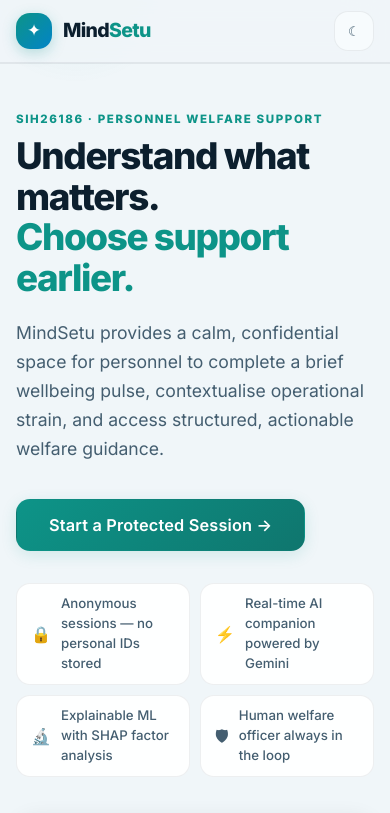
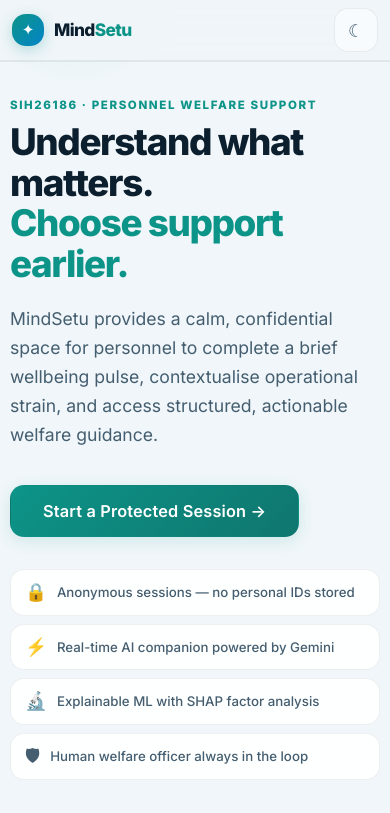
Before and after one commit to Parthab-ui/MindSetu-SIH26, a React (Vite) app in the folder frontend/: page / in a window 390 px wide. Shown: the top 813 px of the page. Built offline with nearby package versions, Linux system fonts and the light colour scheme; no server answers.

Commit message:
feat(responsive): implement phone and tablet responsive layout, touch UX, and viewport-fit support

```diff
--- a/frontend/index.html
+++ b/frontend/index.html
@@ -3,7 +3,7 @@
   <head>
     <meta charset="UTF-8" />
     <link rel="icon" type="image/svg+xml" href="/favicon.svg" />
-    <meta name="viewport" content="width=device-width, initial-scale=1.0" />
+    <meta name="viewport" content="width=device-width, initial-scale=1.0, viewport-fit=cover" />
     <meta name="description" content="MindSetu — explainable personnel welfare support for SIH26186." />
     <meta name="theme-color" content="#0f766e" />
     <link rel="preconnect" href="https://fonts.googleapis.com" />
--- a/frontend/src/components/screens/HomeScreen.jsx
+++ b/frontend/src/components/screens/HomeScreen.jsx
@@ -66,33 +66,17 @@
           </button>
 
           {/* Trust chips */}
-          <div
-            style={{
-              display: "grid",
-              gridTemplateColumns: "1fr 1fr",
-              gap: "10px",
-              maxWidth: "520px",
-            }}
-          >
+          <div className="trust-grid">
             {trustItems.map((item, i) => (
               <div
                 key={i}
+                className="trust-card"
                 style={{
-                  display: "flex",
-                  alignItems: "center",
-                  gap: "10px",
-                  padding: "10px 14px",
-                  borderRadius: "var(--radius-md)",
-                  background: "var(--bg-surface-card)",
-                  border: "1px solid var(--border-subtle)",
-                  fontSize: "0.83rem",
-                  color: "var(--text-secondary)",
-                  fontWeight: 500,
                   animation: `slideUp ${360 + i * 60}ms cubic-bezier(0.2,0.8,0.2,1) both`,
                 }}
               >
-                <span style={{ fontSize: "1rem", flexShrink: 0 }}>{item.icon}</span>
-                {item.text}
+                <span className="trust-icon">{item.icon}</span>
+                <span className="trust-text">{item.text}</span>
               </div>
             ))}
           </div>
--- a/frontend/src/components/screens/StartScreen.jsx
+++ b/frontend/src/components/screens/StartScreen.jsx
@@ -96,7 +96,7 @@
             </div>
           )}
 
-          <div style={{ display: "flex", justifyContent: "space-between", alignItems: "center", marginTop: "8px" }}>
+          <div className="screen-actions-wrap">
             <button type="button" className="btn btn-ghost" onClick={onCancel} disabled={loading}>
               ← Back
             </button>
--- a/frontend/src/components/screens/WellnessScreen.jsx
+++ b/frontend/src/components/screens/WellnessScreen.jsx
@@ -117,7 +117,7 @@
         </div>
       )}
 
-      <div style={{ display: "flex", justifyContent: "space-between", alignItems: "center", marginTop: "32px" }}>
+      <div className="screen-actions-wrap">
         <button type="button" className="btn btn-ghost" onClick={onBack} disabled={loading}>
           ← Back
         </button>
--- a/frontend/src/components/screens/WorkloadScreen.jsx
+++ b/frontend/src/components/screens/WorkloadScreen.jsx
@@ -121,7 +121,7 @@
           </div>
         )}
 
-        <div style={{ display: "flex", justifyContent: "space-between", alignItems: "center", marginTop: "8px" }}>
+        <div className="screen-actions-wrap">
           <button type="button" className="btn btn-ghost" onClick={onBack} disabled={loading}>
             ← Back
           </button>
--- a/frontend/src/styles/components.css
+++ b/frontend/src/styles/components.css
@@ -55,8 +55,8 @@
 
 /* ── App Shell & Layout ────────────────────────────────────────── */
 .app-shell {
-
   min-height: 100vh;
+  min-height: 100dvh;
   display: flex;
   flex-direction: column;
   background-color: var(--bg-app);
@@ -64,6 +64,8 @@
   font-family: var(--font-sans);
   position: relative;
   overflow-x: hidden;
+  padding-left: var(--safe-area-left, 0px);
+  padding-right: var(--safe-area-right, 0px);
 }
 
 /* Ambient background orbs */
@@ -100,7 +102,7 @@
   width: 100%;
   max-width: 1100px;
   margin: 0 auto;
-  padding: 36px 24px 72px;
+  padding: 32px 24px 64px;
   flex: 1;
 }
 
@@ -163,20 +165,22 @@
   display: flex;
   align-items: center;
   justify-content: space-between;
-  padding: 13px 28px;
+  padding: max(12px, var(--safe-area-top, 0px)) 24px 12px;
   background: var(--nav-backdrop);
   backdrop-filter: blur(20px);
   -webkit-backdrop-filter: blur(20px);
   border-bottom: 1px solid var(--border-subtle);
   box-shadow: 0 1px 0 var(--border-subtle);
+  gap: 12px;
 }
 
 .brand-wrapper {
   display: flex;
   align-items: center;
-  gap: 11px;
+  gap: 10px;
   cursor: pointer;
   text-decoration: none;
+  min-height: var(--touch-target-min, 44px);
 }
 
 .brand-logo {
@@ -195,10 +199,11 @@
 }
 
 .brand-text {
-  font-size: 1.22rem;
+  font-size: 1.20rem;
   font-weight: 800;
   letter-spacing: -0.035em;
   color: var(--text-primary);
+  white-space: nowrap;
 }
 
 .brand-text span {
@@ -208,7 +213,7 @@
 .topbar-actions {
   display: flex;
   align-items: center;
-  gap: 10px;
+  gap: 8px;
 }
 
 .session-indicator {
@@ -223,6 +228,7 @@
   font-weight: 700;
   color: var(--primary);
   letter-spacing: 0.03em;
+  white-space: nowrap;
 }
 
 .session-pulse {
@@ -232,6 +238,7 @@
   background-color: var(--primary);
   box-shadow: 0 0 8px var(--primary);
   animation: pulse-dot 2s infinite ease-in-out;
+  flex-shrink: 0;
 }
 
 @keyframes pulse-dot {
@@ -242,27 +249,34 @@
 /* ── Stepper Navigation ──────────────────────────────────────── */
 .stepper-nav {
   position: sticky;
-  top: 62px;
+  top: 58px;
   z-index: 30;
   display: flex;
   align-items: center;
-  justify-content: center;
-  gap: 4px;
-  padding: 10px 20px;
+  justify-content: flex-start;
+  gap: 6px;
+  padding: 8px 20px;
   background: var(--nav-backdrop);
   backdrop-filter: blur(14px);
   -webkit-backdrop-filter: blur(14px);
   border-bottom: 1px solid var(--border-subtle);
   overflow-x: auto;
+  -webkit-overflow-scrolling: touch;
   scrollbar-width: none;
 }
 .stepper-nav::-webkit-scrollbar { display: none; }
 
+@media (min-width: 860px) {
+  .stepper-nav {
+    justify-content: center;
+  }
+}
+
 .stepper-tab {
   display: flex;
   align-items: center;
   gap: 7px;
-  padding: 7px 16px;
+  padding: 8px 16px;
   border-radius: var(--radius-full);
   font-size: 0.80rem;
   font-weight: 600;
@@ -273,6 +287,9 @@
   white-space: nowrap;
   cursor: pointer;
   letter-spacing: 0.01em;
+  min-height: 38px;
+  touch-action: manipulation;
+  flex-shrink: 0;
 }
 
 .stepper-tab:hover:not(:disabled) {
@@ -364,7 +381,7 @@
   margin: 0 0 24px;
 }
 
-/* ── Buttons ─────────────────────────────────────────────────── */
+/* ── Buttons & Actions ───────────────────────────────────────── */
 .btn {
   display: inline-flex;
   align-items: center;
@@ -386,6 +403,8 @@
   text-decoration: none;
   letter-spacing: 0.01em;
   white-space: nowrap;
+  min-height: var(--touch-target-min, 44px);
+  touch-action: manipulation;
 }
 
 .btn:focus-visible {
@@ -405,7 +424,7 @@
 }
 
 .btn-primary:active:not(:disabled) {
-  transform: translateY(0);
+  transform: translateY(0) scale(0.98);
   box-shadow: 0 2px 8px var(--primary-glow);
 }
 
@@ -421,6 +440,10 @@
   color: var(--primary);
 }
 
+.btn-secondary:active:not(:disabled) {
+  transform: scale(0.98);
+}
+
 .btn-ghost {
   background: transparent;
   color: var(--text-secondary);
@@ -431,9 +454,15 @@
   color: var(--text-primary);
 }
 
+.btn-ghost:active:not(:disabled) {
+  transform: scale(0.98);
+}
+
 .btn-icon {
-  width: 40px;
-  height: 40px;
+  width: 44px;
+  height: 44px;
+  min-width: 44px;
+  min-height: 44px;
   padding: 0;
   border-radius: var(--radius-md);
   display: flex;
@@ -445,6 +474,8 @@
   cursor: pointer;
   transition: var(--transition-fast);
   font-family: inherit;
+  touch-action: manipulation;
+  font-size: 1.1rem;
 }
 
 .btn-icon:hover {
@@ -458,6 +489,69 @@
   cursor: not-allowed;
   transform: none !important;
   box-shadow: none !important;
+}
+
+/* ── Screen Actions Wrapper ──────────────────────────────────── */
+.screen-actions-wrap {
+  display: flex;
+  justify-content: space-between;
+  align-items: center;
+  gap: 12px;
+  margin-top: 28px;
+  flex-wrap: wrap;
+}
+
+@media (max-width: 520px) {
+  .screen-actions-wrap {
+    flex-direction: column-reverse;
+    align-items: stretch;
+    gap: 10px;
+  }
+  .screen-actions-wrap .btn {
+    width: 100%;
+    text-align: center;
+    justify-content: center;
+    white-space: normal;
+  }
+}
+
+/* ── Trust Grid on Home ──────────────────────────────────────── */
+.trust-grid {
+  display: grid;
+  grid-template-columns: repeat(2, 1fr);
+  gap: 10px;
+  max-width: 520px;
+  margin-bottom: 24px;
+}
+
+.trust-card {
+  display: flex;
+  align-items: center;
+  gap: 10px;
+  padding: 10px 14px;
+  border-radius: var(--radius-md);
+  background: var(--bg-surface-card);
+  border: 1px solid var(--border-subtle);
+  font-size: 0.83rem;
+  color: var(--text-secondary);
+  font-weight: 500;
+  line-height: 1.4;
+}
+
+.trust-icon {
+  font-size: 1.1rem;
+  flex-shrink: 0;
+}
+
+.trust-text {
+  flex: 1;
+}
+
+@media (max-width: 540px) {
+  .trust-grid {
+    grid-template-columns: 1fr;
+    gap: 8px;
+  }
 }
 
 /* ── Badges ──────────────────────────────────────────────────── */
@@ -591,9 +685,9 @@
 }
 
 .likert-btn {
-  padding: 11px 6px;
+  padding: 12px 8px;
   border-radius: var(--radius-md);
-  font-size: 0.85rem;
+  font-size: 0.88rem;
   font-weight: 500;
   background: var(--bg-input);
   color: var(--text-secondary);
@@ -602,12 +696,22 @@
   cursor: pointer;
   text-align: center;
   font-family: inherit;
+  min-height: var(--touch-target-min, 44px);
+  display: flex;
+  align-items: center;
+  justify-content: center;
+  touch-action: manipulation;
+  line-height: 1.35;
 }
 
 .likert-btn:hover {
   background: var(--border-subtle);
   color: var(--text-primary);
   border-color: var(--border-medium);
+}
+
+.likert-btn:active {
+  transform: scale(0.98);
 }
 
 .likert-btn.selected {
@@ -643,15 +747,16 @@
 .select-input,
 .textarea-input {
   width: 100%;
-  padding: 11px 15px;
+  padding: 12px 16px;
   border-radius: var(--radius-md);
   background: var(--bg-input);
   border: 1px solid var(--border-subtle);
   color: var(--text-primary);
-  font-size: 0.94rem;
+  font-size: 1rem; /* 16px prevents iOS Safari auto-zoom */
   outline: none;
   transition: var(--transition-fast);
   font-family: inherit;
+  min-height: var(--touch-target-min, 44px);
 }
 
 .text-input:focus,
@@ -702,19 +807,53 @@
   font-weight: 800;
   color: var(--primary);
   background: var(--primary-light);
-  padding: 2px 10px;
+  padding: 3px 12px;
   border-radius: var(--radius-full);
-  min-width: 48px;
+  min-width: 52px;
   text-align: center;
   letter-spacing: -0.01em;
 }
 
 .slider-input-range {
+  -webkit-appearance: none;
+  appearance: none;
   width: 100%;
-  accent-color: var(--primary);
+  height: 8px;
+  border-radius: var(--radius-full);
+  background: var(--bg-input);
+  border: 1px solid var(--border-subtle);
+  outline: none;
   cursor: pointer;
-  height: 5px;
-  border-radius: var(--radius-full);
+  margin: 10px 0 4px;
+  touch-action: manipulation;
+}
+
+.slider-input-range::-webkit-slider-thumb {
+  -webkit-appearance: none;
+  appearance: none;
+  width: 26px;
+  height: 26px;
+  border-radius: 50%;
+  background: var(--primary);
+  border: 3px solid #ffffff;
+  box-shadow: 0 2px 8px rgba(0, 0, 0, 0.35);
+  cursor: pointer;
+  transition: transform var(--transition-fast), box-shadow var(--transition-fast);
+}
+
+.slider-input-range::-moz-range-thumb {
+  width: 26px;
+  height: 26px;
+  border-radius: 50%;
+  background: var(--primary);
+  border: 3px solid #ffffff;
+  box-shadow: 0 2px 8px rgba(0, 0, 0, 0.35);
+  cursor: pointer;
+}
+
+.slider-input-range:active::-webkit-slider-thumb {
+  transform: scale(1.15);
+  box-shadow: 0 0 14px var(--primary);
 }
 
 .toggle-switch-row {
@@ -881,9 +1020,10 @@
 .chat-workspace-container {
   display: flex;
   flex-direction: column;
-  min-height: 600px;
-  height: calc(100vh - 290px);
-  max-height: 780px;
+  min-height: 440px;
+  height: calc(100vh - 270px);
+  height: calc(100dvh - 270px);
+  max-height: 800px;
   background: var(--bg-surface-card);
   border: 1px solid var(--border-subtle);
   border-radius: var(--radius-2xl);
@@ -1416,13 +1556,14 @@
 }
 
 /* ── Responsive & Accessibility Adjustments ───────────────────── */
-@media (max-width: 640px) {
+@media (max-width: 768px) {
   .chat-workspace-page {
-    padding: 16px 12px 48px;
+    padding: 16px 12px 36px;
   }
   .chat-workspace-container {
-    height: calc(100vh - 230px);
-    min-height: 520px;
+    height: calc(100vh - 220px);
+    height: calc(100dvh - 220px);
+    min-height: 380px;
     border-radius: var(--radius-xl);
   }
   .suggestion-cards-grid {
@@ -1430,19 +1571,48 @@
     gap: 8px;
   }
   .chat-viewport {
-    padding: 16px 12px;
+    padding: 16px 14px;
   }
   .composer-wrapper {
-    padding: 10px 12px 8px;
+    padding: 10px 12px max(8px, var(--safe-area-bottom, 0px));
   }
   .keyboard-hint {
     display: none;
   }
   .conversation-entry.user-entry {
-    max-width: 90%;
+    max-width: 88%;
   }
   .assistant-message-body {
-    padding-left: 10px;
+    padding-left: 12px;
+  }
+}
+
+@media (max-width: 480px) {
+  .chat-workspace-page {
+    padding: 10px 8px 20px;
+  }
+  .chat-workspace-container {
+    height: calc(100vh - 180px);
+    height: calc(100dvh - 180px);
+    min-height: 340px;
+    border-radius: var(--radius-lg);
+  }
+  .chat-viewport {
+    padding: 12px 10px;
+  }
+  .chat-welcome-title {
+    font-size: 1.22rem;
+  }
+  .chat-welcome-subtitle {
+    font-size: 0.82rem;
+    margin-bottom: 10px;
+  }
+  .suggestion-card {
+    padding: 10px 12px;
+    min-height: 64px;
+  }
+  .conversation-entry.user-entry {
+    max-width: 92%;
   }
 }
 
@@ -1965,46 +2135,229 @@
   margin-bottom: 4px;
 }
 
-/* ── Responsive ───────────────────────────────────────────────── */
-@media (max-width: 960px) {
+/* ── Comprehensive Responsive System (Phones & Tablets) ───────── */
+
+/* Tablet Landscape & Large Tablets (<= 1024px) */
+@media (max-width: 1024px) {
+  .hero-grid {
+    grid-template-columns: 1fr 0.95fr;
+    gap: 36px;
+  }
+  .page-container {
+    padding: 28px 20px 56px;
+  }
+}
+
+/* Tablet Portrait (<= 860px) */
+@media (max-width: 860px) {
   .hero-grid {
     grid-template-columns: 1fr;
-    gap: 36px;
+    gap: 32px;
     min-height: auto;
-    padding: 20px 0;
+    padding: 16px 0;
+  }
+  .page-container {
+    padding: 22px 18px 52px;
+  }
+  .form-section {
+    grid-template-columns: 1fr;
   }
   .triage-breakdown-grid {
     grid-template-columns: 1fr;
-  }
-}
-
-@media (max-width: 840px) {
-  .page-container   { padding: 22px 16px 52px; }
-  .form-section     { grid-template-columns: 1fr; }
-  .metrics-grid     { grid-template-columns: repeat(2, 1fr); }
-  .mood-cards-row   { grid-template-columns: repeat(3, 1fr); }
-  .message-row      { max-width: 92%; }
-  .triage-hero-card { padding: 26px; }
-}
-
-@media (max-width: 768px) {
-  .context-grid     { grid-template-columns: 1fr; }
-  .metrics-grid     { grid-template-columns: 1fr 1fr; }
-}
-
-@media (max-width: 540px) {
-  .topbar           { padding: 11px 16px; }
-  .likert-grid      { grid-template-columns: repeat(2, 1fr); }
-  .mood-cards-row   { grid-template-columns: repeat(2, 1fr); }
-  .triage-hero-card { padding: 20px; gap: 18px; }
-  .modal-content    { padding: 20px; }
-  .metrics-grid     { grid-template-columns: 1fr; }
-  .chat-window-card { height: 520px; }
-  .chat-input-bar   { padding: 10px 12px; gap: 8px; }
-  .chat-send-btn    { width: 40px; height: 40px; min-width: 40px; min-height: 40px; }
-  .triage-actions-wrap { flex-direction: column; align-items: stretch; }
+    gap: 12px;
+  }
+  .metrics-grid {
+    grid-template-columns: 1fr 1fr;
+    gap: 14px;
+  }
+  .context-grid {
+    grid-template-columns: 1fr;
+    gap: 12px;
+  }
+  .triage-hero-card {
+    padding: 28px 24px;
+  }
+}
+
+/* Phablets & Landscape Phones (<= 640px) */
+@media (max-width: 640px) {
+  .topbar {
+    padding: max(10px, var(--safe-area-top, 0px)) 16px 10px;
+  }
+  .page-container {
+    padding: 18px 14px 44px;
+  }
+  .metrics-grid {
+    grid-template-columns: 1fr;
+    gap: 12px;
+  }
+  .likert-grid {
+    grid-template-columns: repeat(2, 1fr);
+    gap: 8px;
+  }
+  .triage-hero-card {
+    padding: 22px 18px;
+    gap: 16px;
+  }
+  .modal-overlay {
+    padding: max(10px, var(--safe-area-top, 0px)) max(10px, var(--safe-area-right, 0px)) max(10px, var(--safe-area-bottom, 0px)) max(10px, var(--safe-area-left, 0px));
+  }
+  .modal-content {
+    padding: 20px 16px;
+    border-radius: var(--radius-lg);
+    max-height: calc(100dvh - 24px);
+  }
+  .triage-actions-wrap {
+    flex-direction: column;
+    align-items: stretch;
+    gap: 10px;
+  }
   .triage-actions-wrap .btn,
-  .btn-research-trigger { width: 100%; text-align: center; }
+  .btn-research-trigger {
+    width: 100%;
+    text-align: center;
+    justify-content: center;
+  }
   .research-btn-primary,
-  .research-btn-secondary { text-align: center; }
-}
+  .research-btn-secondary {
+    text-align: center;
+    width: 100%;
+  }
+  .mood-chart-box {
+    padding: 16px 14px;
+    overflow-x: auto;
+    -webkit-overflow-scrolling: touch;
+  }
+  .mood-bar-chart {
+    min-width: 260px;
+  }
+}
+
+/* Standard Phones (<= 480px) */
+@media (max-width: 480px) {
+  .topbar {
+    padding: max(8px, var(--safe-area-top, 0px)) 12px 8px;
+    gap: 8px;
+  }
+  .brand-text {
+    font-size: 1.08rem;
+  }
+  .brand-logo {
+    width: 32px;
+    height: 32px;
+    font-size: 0.95rem;
+  }
+  .session-indicator {
+    font-size: 0.70rem;
+    padding: 4px 9px;
+  }
+  .stepper-nav {
+    padding: 6px 12px;
+    gap: 4px;
+    top: 52px;
+  }
+  .stepper-tab {
+    padding: 6px 10px;
+    font-size: 0.74rem;
+    gap: 4px;
+    min-height: 34px;
+  }
+  .stepper-step-num {
+    width: 18px;
+    height: 18px;
+    font-size: 0.62rem;
+  }
+  .page-container {
+    padding: 14px 10px 36px;
+  }
+  .page-title {
+    font-size: clamp(1.6rem, 7vw, 2.1rem);
+  }
+  .page-subtitle {
+    font-size: 0.92rem;
+    margin-bottom: 18px;
+  }
+  .card {
+    padding: 18px 14px;
+    border-radius: var(--radius-md);
+  }
+  .question-card {
+    padding: 16px 12px;
+    gap: 10px;
+    border-radius: var(--radius-md);
+  }
+  .question-header {
+    gap: 8px;
+  }
+  .question-num {
+    width: 24px;
+    height: 24px;
+    font-size: 0.74rem;
+  }
+  .question-text {
+    font-size: 0.94rem;
+  }
+  .slider-group {
+    padding: 14px 12px;
+  }
+  .toggle-switch-row {
+    padding: 14px 12px;
+  }
+  .triage-hero-card {
+    padding: 18px 14px;
+    border-radius: var(--radius-xl);
+  }
+  .triage-title-group h2 {
+    font-size: 1.5rem;
+  }
+  .metric-card {
+    padding: 18px 14px;
+  }
+  .metric-card-value {
+    font-size: 2rem;
+  }
+  .mood-select-btn {
+    padding: 12px 4px;
+    min-height: 72px;
+    border-radius: var(--radius-md);
+  }
+  .mood-select-btn .mood-emoji {
+    font-size: 1.5rem;
+  }
+  .mood-select-btn .mood-label {
+    font-size: 0.68rem;
+  }
+}
+
+/* Narrow & Ultra-Compact Phones (<= 360px: iPhone SE, small Androids) */
+@media (max-width: 360px) {
+  .topbar {
+    padding: max(6px, var(--safe-area-top, 0px)) 8px 6px;
+  }
+  .brand-text {
+    font-size: 0.98rem;
+  }
+  .session-indicator span:last-child {
+    display: none; /* Only show pulse on ultra-narrow 320px screens */
+  }
+  .session-indicator {
+    padding: 6px;
+    border-radius: 50%;
+  }
+  .stepper-tab span:last-child {
+    max-width: 80px;
+    overflow: hidden;
+    text-overflow: ellipsis;
+  }
+  .likert-grid {
+    grid-template-columns: 1fr;
+    gap: 6px;
+  }
+  .mood-cards-row {
+    grid-template-columns: repeat(3, 1fr);
+    gap: 6px;
+  }
+  .page-container {
+    padding: 12px 6px 28px;
+  }
+}
--- a/frontend/src/styles/theme.css
+++ b/frontend/src/styles/theme.css
@@ -11,6 +11,13 @@
   --radius-xl: 28px;
   --radius-2xl: 36px;
   --radius-full: 9999px;
+
+  /* Safe Area & Mobile Insets */
+  --safe-area-top: env(safe-area-inset-top, 0px);
+  --safe-area-bottom: env(safe-area-inset-bottom, 0px);
+  --safe-area-left: env(safe-area-inset-left, 0px);
+  --safe-area-right: env(safe-area-inset-right, 0px);
+  --touch-target-min: 44px;
 
   /* Easing & Transitions */
   --ease-spring: cubic-bezier(0.175, 0.885, 0.32, 1.275);
```
Also changed, not shown: 1 other file (tests, documents, lock files or other folders).
